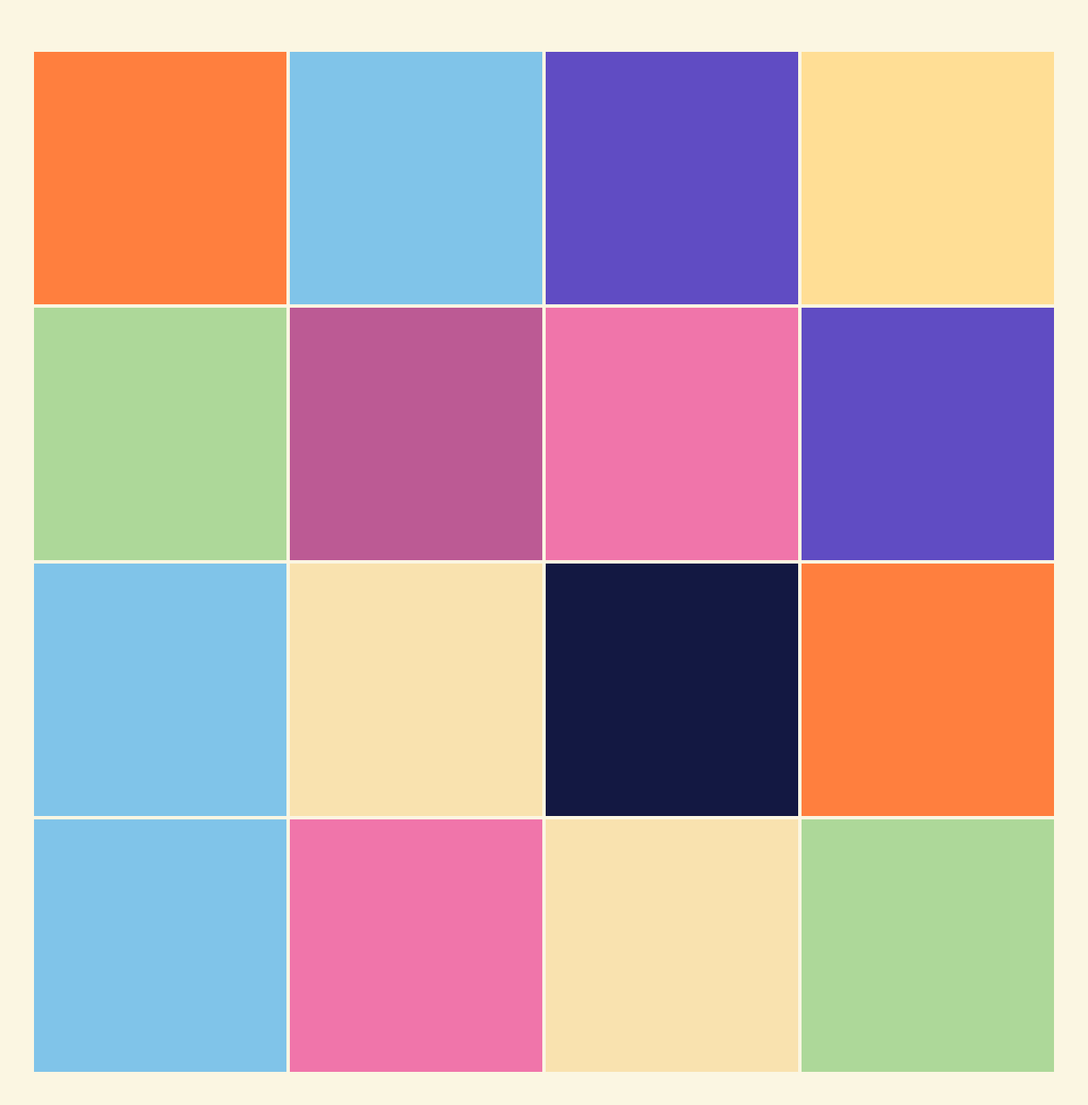
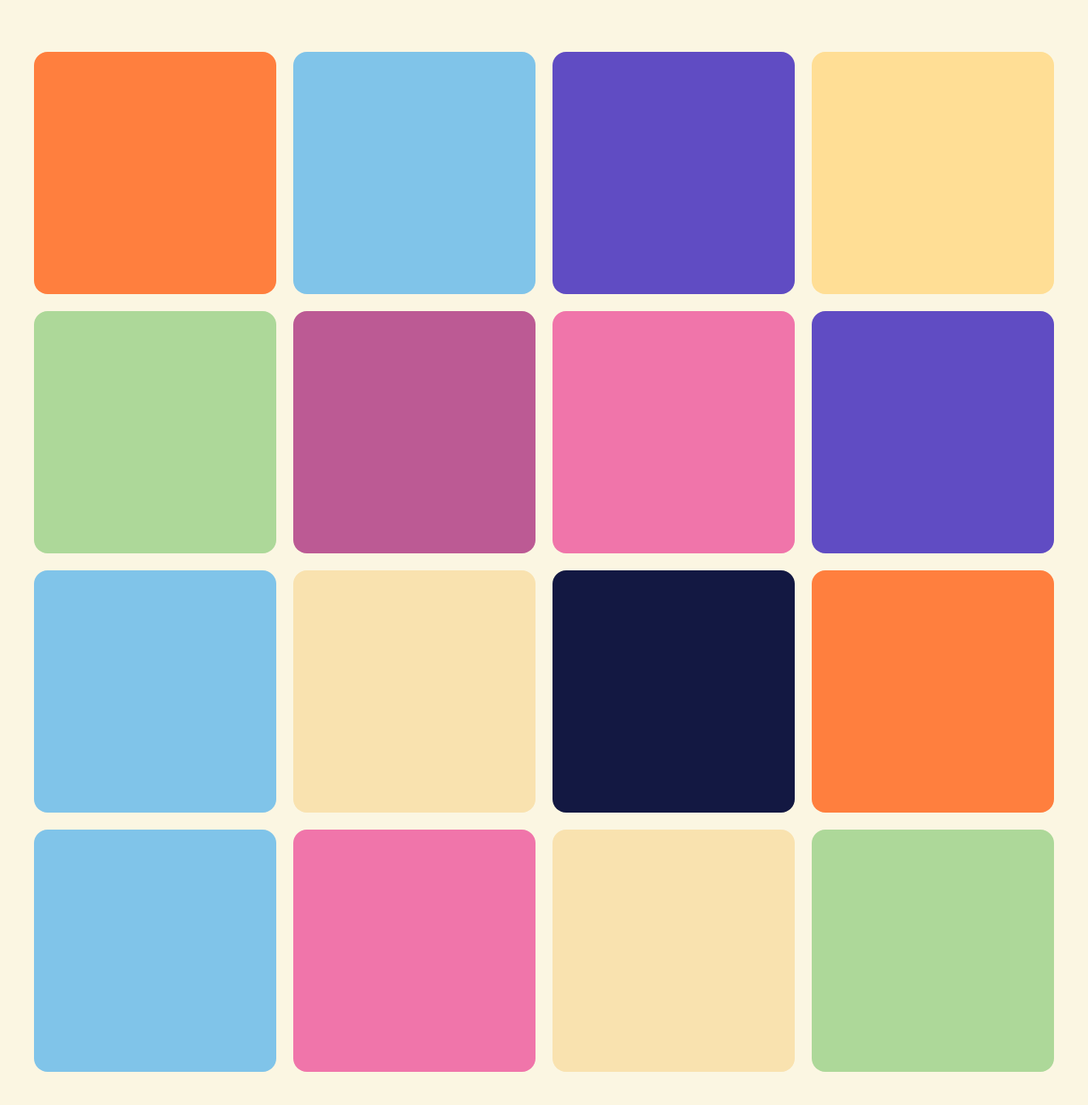
Before and after one commit to KevinRebakure/The-Gym-DOM-3-RebaGallery-FetchAPI-TypeScript, a website: page index.html in a window 1280 px wide. Shown: the part 262-1562 px from the top of the page at 85% size. Drawn offline with Linux system fonts and the light colour scheme.

Commit message:
Project completed ✅

```diff
--- a/index.html
+++ b/index.html
@@ -14,23 +14,23 @@
             <p><span id="month">July</span> <span id="day">5</span><sup id="exp">th</sup>, <span id="year">2024</span></p>
         </header>
         <img src="src/assets/RebaGallery Logo.svg" alt="" class="mx-auto">
-        <div id="cards" class="grid grid-cols-4 gap-1 my-20">
-            <div class="w-full aspect-square bg-customOrange"></div>
-            <div class="w-full aspect-square bg-customBlueish"></div>
-            <div class="w-full aspect-square bg-customPurple"></div>
-            <div class="w-full aspect-square bg-customYellowish"></div>
-            <div class="w-full aspect-square bg-customGreen"></div>
-            <div class="w-full aspect-square bg-customRed"></div>
-            <div class="w-full aspect-square bg-customPink"></div>
-            <div class="w-full aspect-square bg-customPurple"></div>
-            <div class="w-full aspect-square bg-customBlueish"></div>
-            <div class="w-full aspect-square bg-customLightYellow"></div>
-            <div class="w-full aspect-square bg-customDarkBlue"></div>
-            <div class="w-full aspect-square bg-customOrange"></div>
-            <div class="w-full aspect-square bg-customBlueish"></div>
-            <div class="w-full aspect-square bg-customPink"></div>
-            <div class="w-full aspect-square bg-customLightYellow"></div>
-            <div class="w-full aspect-square bg-customGreen"></div>
+        <div id="cards" class="grid grid-cols-4 gap-5 my-20">
+            <div class="rounded-2xl w-full aspect-square bg-customOrange"></div>
+            <div class="rounded-2xl w-full aspect-square bg-customBlueish"></div>
+            <div class="rounded-2xl w-full aspect-square bg-customPurple"></div>
+            <div class="rounded-2xl w-full aspect-square bg-customYellowish"></div>
+            <div class="rounded-2xl w-full aspect-square bg-customGreen"></div>
+            <div class="rounded-2xl w-full aspect-square bg-customRed"></div>
+            <div class="rounded-2xl w-full aspect-square bg-customPink"></div>
+            <div class="rounded-2xl w-full aspect-square bg-customPurple"></div>
+            <div class="rounded-2xl w-full aspect-square bg-customBlueish"></div>
+            <div class="rounded-2xl w-full aspect-square bg-customLightYellow"></div>
+            <div class="rounded-2xl w-full aspect-square bg-customDarkBlue"></div>
+            <div class="rounded-2xl w-full aspect-square bg-customOrange"></div>
+            <div class="rounded-2xl w-full aspect-square bg-customBlueish"></div>
+            <div class="rounded-2xl w-full aspect-square bg-customPink"></div>
+            <div class="rounded-2xl w-full aspect-square bg-customLightYellow"></div>
+            <div class="rounded-2xl w-full aspect-square bg-customGreen"></div>
         </div>
     </div>
     <script src="dist/main.js"></script>
--- a/src/main.ts
+++ b/src/main.ts
@@ -57,7 +57,9 @@ async function generateGallery() {
   const images = randomOrder.map((image: any) => {
     const img = document.createElement("img");
     img.src = image.download_url;
-    img.className = "w-full aspect-square object-cover";
+    // img.className = "w-full aspect-square object-cover rounded-full";
+    img.className = "w-full aspect-square object-cover rounded-2xl";
+    // img.className = "w-full aspect-square object-cover";
     img.alt = "Couldn't display😭";
     return img.outerHTML;
   });
```
Also changed, not shown: dist/main.js, src/output.css.
